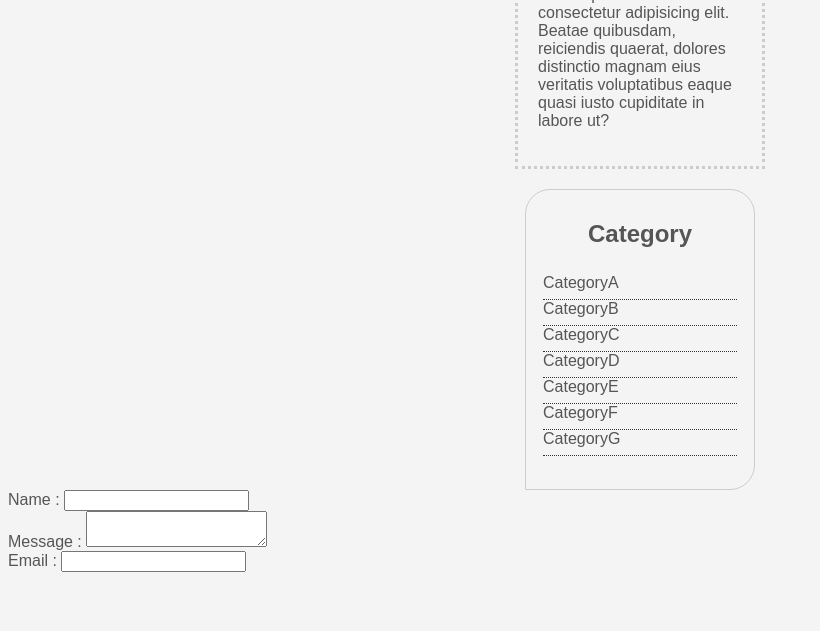
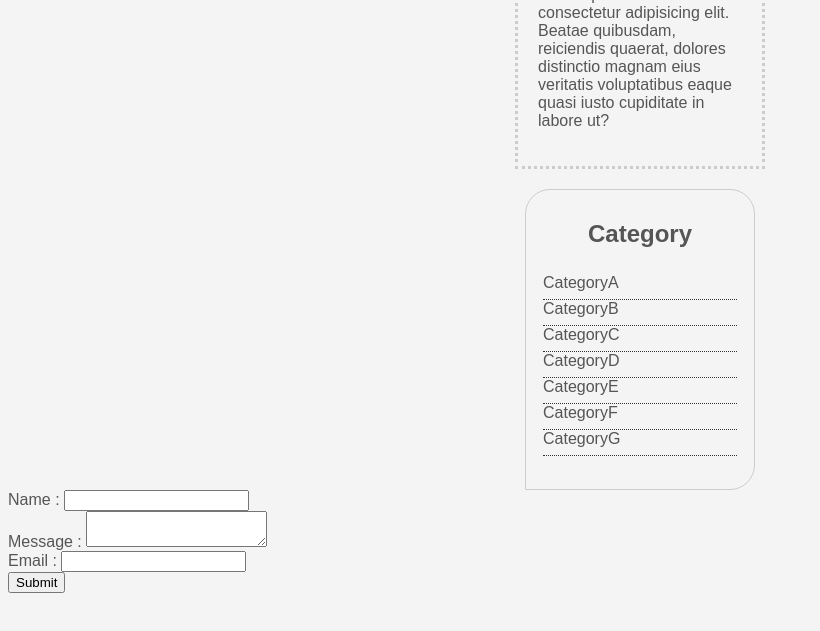
Before and after one commit to codersonamsingh/index.html, a plain HTML site: page index.html in a window 1280 px wide. Shown: the part 553-1184 px from the top of the page, without its empty margins (0-820 px from the left). Drawn offline with Linux system fonts and the light colour scheme.

Commit message:
bottom submittad

```diff
--- a/index.html
+++ b/index.html
@@ -72,6 +72,7 @@
         <label>Email :</label>
         <input type="text" name="email"/>
     </div>
+    <input class="button" type="submit" />
 </form>
 
 
```
